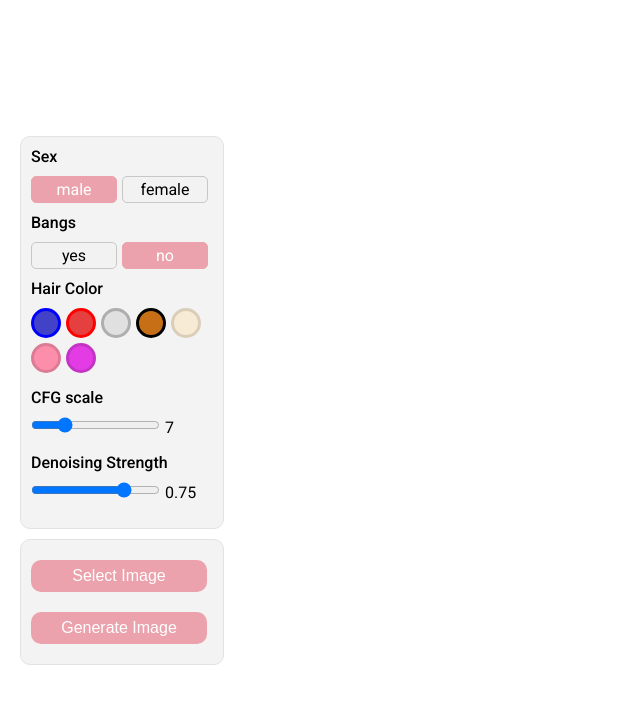
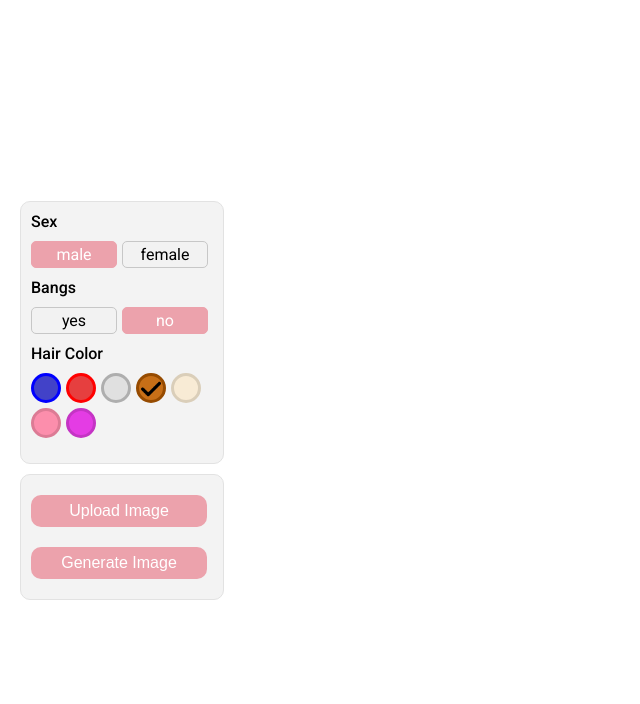
Before and after one commit to minnnisu/hair-coloring-app-react, a React (Create React App) app: page / in a window 1280 px wide. Shown: the top 704 px of the page, without its empty margins (0-640 px from the left). Built offline with nearby package versions, Linux system fonts and the light colour scheme; no server answers.

Commit message:
UI 수정

```diff
--- a/src/components/Canvas/BaseImageHandler.jsx
+++ b/src/components/Canvas/BaseImageHandler.jsx
@@ -82,7 +82,7 @@ function BaseImageHandler({
           BaseImageInputRef.current.click();
         }}
       >
-        Select Image
+        Upload Image
       </button>
       <input
         className="base_img_input"
--- a/src/components/Home/Home.jsx
+++ b/src/components/Home/Home.jsx
@@ -10,8 +10,6 @@ function Home() {
     prompt: "male",
     width: 0,
     height: 0,
-    cfgScale: 7,
-    denoisingStrength: 0.75,
   });
   const [canvasData, setCanvasData] = useState({
     canvasRef: null,
--- a/src/components/StableDiffusion/ImageGenerator.jsx
+++ b/src/components/StableDiffusion/ImageGenerator.jsx
@@ -10,8 +10,8 @@ function ImageGenerator({ parameters, onChangePreditctionImage }) {
         mask: parameters.maskImg,
         width: parameters.width,
         height: parameters.height,
-        cfg_scale: parameters.cfgScale,
-        denoising_strength: parameters.denoisingStrength,
+        cfg_scale: 7,
+        denoising_strength: 0.75,
         negative_prompt:
           "(nfsw), long neck, accessory, eyes, distortion, hand, face",
         steps: 20,
--- a/src/components/StableDiffusion/ParameterController/ColorSwitch.jsx
+++ b/src/components/StableDiffusion/ParameterController/ColorSwitch.jsx
@@ -1,17 +1,20 @@
 import "./css/ColorSwitch.css";
+import CheckIcon from "../../../asset/images/check.png";
 
 function ColorSwitch({ items, currentColor, onChangeItem }) {
   return (
     <div className="color_switch_container">
       {items.map((itemName, index) => (
-        <div
-          key={index}
-          className={`color_switch_item ${itemName} ${
-            currentColor === itemName ? "active" : ""
-          }`}
-          onClick={() => onChangeItem(itemName)}
-          placeholder={itemName}
-        ></div>
+        <div key={index} className="color_switch_item_wrapper">
+          <div
+            className={`color_switch_item ${itemName}`}
+            onClick={() => onChangeItem(itemName)}
+            placeholder={itemName}
+          ></div>
+          {currentColor === itemName && (
+            <img className="active" src={CheckIcon} alt="active" />
+          )}
+        </div>
       ))}
     </div>
   );
--- a/src/components/StableDiffusion/ParameterController/ParameterController.jsx
+++ b/src/components/StableDiffusion/ParameterController/ParameterController.jsx
@@ -79,28 +79,6 @@ function ParameterController({ parameters, onChangeParameters }) {
           onChangeItem={onChangeHairColor}
         />
       </div>
-      <div className="parameter cfg_scale">
-        <div className="title">CFG scale</div>
-        <SliderBar
-          min={0}
-          max={30}
-          step={0.5}
-          currentValue={parameters.cfgScale}
-          onChangeValue={(value) => onChangeParameters("cfgScale", value)}
-        />
-      </div>
-      <div className="parameter denoising_strength">
-        <div className="title">Denoising Strength</div>
-        <SliderBar
-          min={0}
-          max={1}
-          step={0.01}
-          currentValue={parameters.denoisingStrength}
-          onChangeValue={(value) =>
-            onChangeParameters("denoisingStrength", value)
-          }
-        />
-      </div>
     </div>
   );
 }
--- a/src/components/StableDiffusion/ParameterController/css/ColorSwitch.css
+++ b/src/components/StableDiffusion/ParameterController/css/ColorSwitch.css
@@ -4,7 +4,19 @@
   flex-wrap: wrap;
 }
 
-.color_switch_item {
+.color_switch_container .color_switch_item_wrapper {
+  position: relative;
+}
+
+.color_switch_container .color_switch_item_wrapper .active {
+  top: 6px;
+  left: 4.5px;
+  position: absolute;
+  cursor: pointer;
+  width: 20px;
+}
+
+.color_switch_container .color_switch_item_wrapper .color_switch_item {
   margin: 0 5px 5px 0;
   border-radius: 50%;
   cursor: pointer;
@@ -13,41 +25,47 @@
   box-sizing: border-box;
 }
 
-.color_switch_item.light_blue {
+.color_switch_container
+  .color_switch_item_wrapper
+  .color_switch_item.light_blue {
   background-color: #4242c8;
   border: 3px solid #0000ff;
 }
 
-.color_switch_item.light_red {
+.color_switch_container
+  .color_switch_item_wrapper
+  .color_switch_item.light_red {
   background-color: #e63f3f;
   border: 3px solid #ff0000;
 }
 
-.color_switch_item.sliver {
+.color_switch_container .color_switch_item_wrapper .color_switch_item.sliver {
   background-color: #e0e0e0;
   border: 3px solid #aeaeae;
 }
 
-.color_switch_item.brown {
+.color_switch_container .color_switch_item_wrapper .color_switch_item.brown {
   background-color: #c76f17;
   border: 3px solid #964b00;
 }
 
-.color_switch_item.platinum_blonde {
+.color_switch_container
+  .color_switch_item_wrapper
+  .color_switch_item.platinum_blonde {
   background-color: #f8ebd5;
   border: 3px solid #daceb9;
 }
 
-.color_switch_item.platinum_pink {
+.color_switch_container
+  .color_switch_item_wrapper
+  .color_switch_item.platinum_pink {
   background-color: #fc8eac;
   border: 3px solid #dc7b95;
 }
 
-.color_switch_item.platinum_purple {
+.color_switch_container
+  .color_switch_item_wrapper
+  .color_switch_item.platinum_purple {
   background-color: #e43ce4;
   border: 3px solid #c434c4;
 }
-
-.color_switch_item.active {
-  border: 3px solid #000000;
-}
```
Also changed, not shown: src/asset/images/check.png (added), src/asset/images/tick-mark.png (added).
